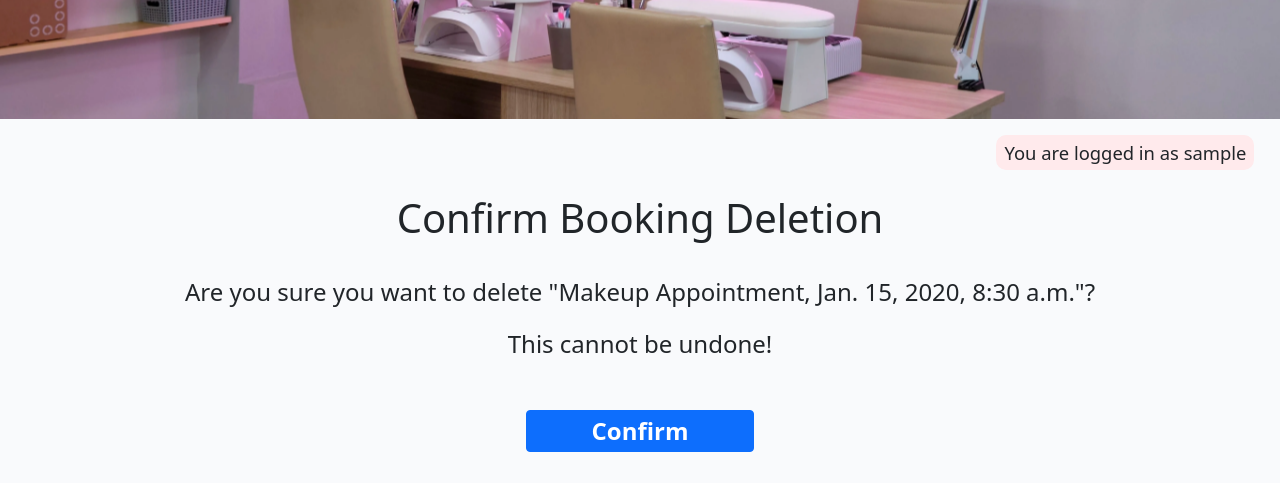
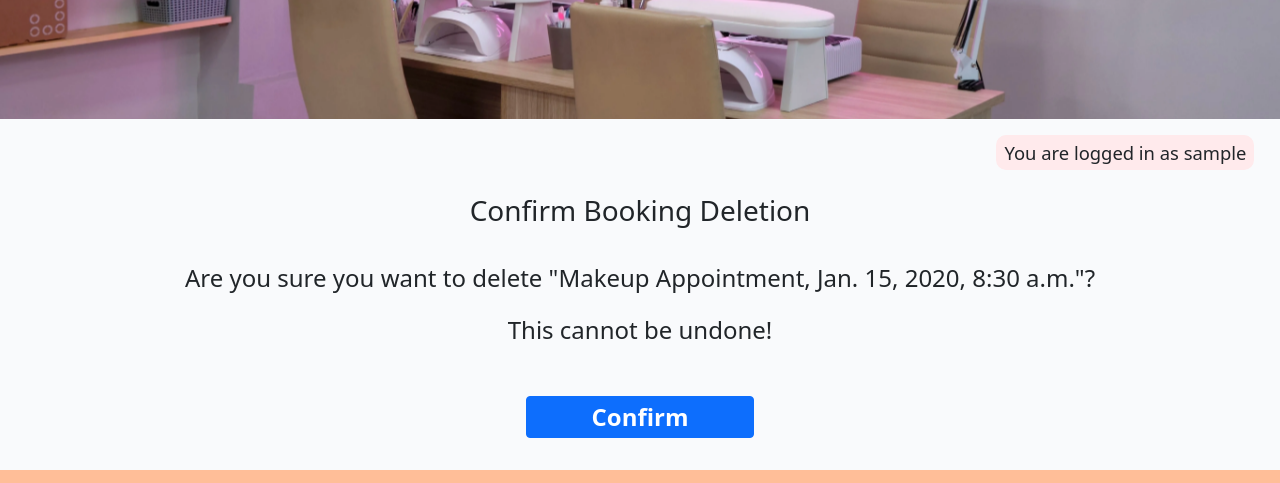
Before and after one commit to KSDunne/statement_beauty, a Django app: page /makeover/delete_booking/1 in a window 1280 px wide. Shown: the part 420-903 px from the top of the page. Run offline with Django 4.2, Linux system fonts and the light colour scheme; a user stored in the database is signed in; tables that the repository leaves empty hold one stand-in row (values such as "Sample post"); some libraries are stand-ins or nearby versions.

Commit message:
Change confirm deletion heading to h3

```diff
--- a/makeover/templates/makeover/booking_confirm_delete.html
+++ b/makeover/templates/makeover/booking_confirm_delete.html
@@ -8,7 +8,7 @@
 
 {% block content %}
 <div class="container">
-    <h1 class="text-center mt-2">Confirm Booking Deletion</h1>
+    <h3 class="text-center mt-2">Confirm Booking Deletion</h3>
     <div class="d-flex justify-content-center pt-4">
         <form method="post" class="text-center">
             {% csrf_token %}
```
Also changed, not shown: 1 other file.
